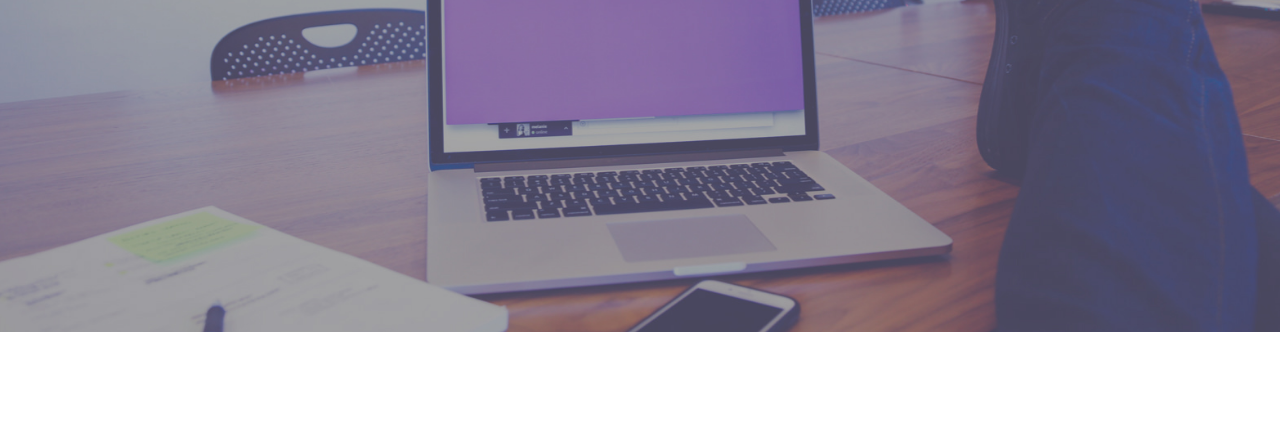
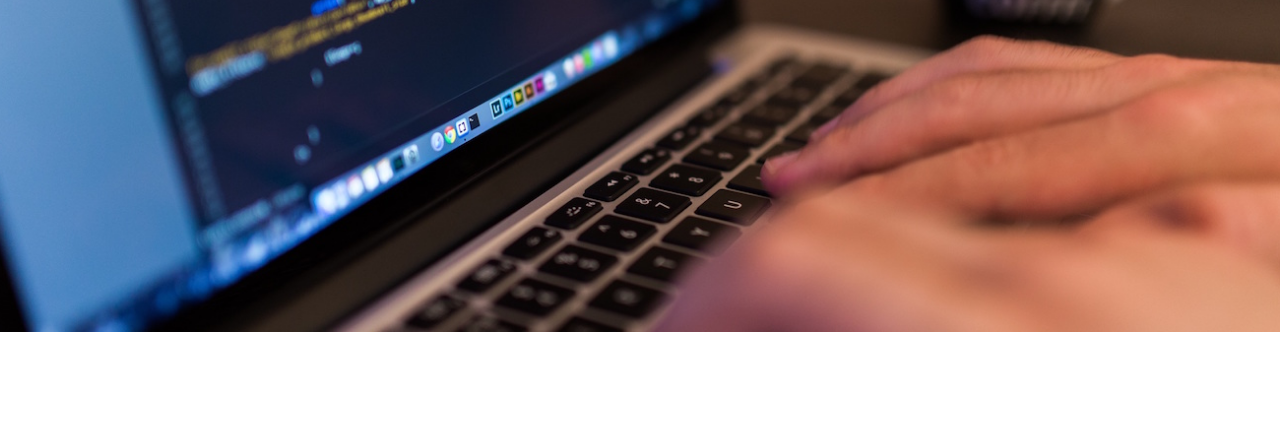
Before and after one commit to Prakhil-tp/Prakhiltp.github.io, a plain HTML site: page index.html in a window 1280 px wide. Shown: the part 354-800 px from the top of the page. Drawn offline with Linux system fonts and the light colour scheme.

Commit message:
image update

```diff
--- a/assets/css/style.css
+++ b/assets/css/style.css
@@ -2,7 +2,7 @@
     display: none;
 }
 .masterlayer {
-    background: url("../images/hero-bg.jpg") no-repeat center top;
+    background: url("../images/hero-bg.jpeg") no-repeat center top;
     margin-top: -10px;
     text-align: center;
     /*background-attachment: fixed;*/
```
Also changed, not shown: assets/images/hero-bg.jpeg (added), assets/images/hero-bg1.jpg (renamed from assets/images/hero-bg.jpg).
